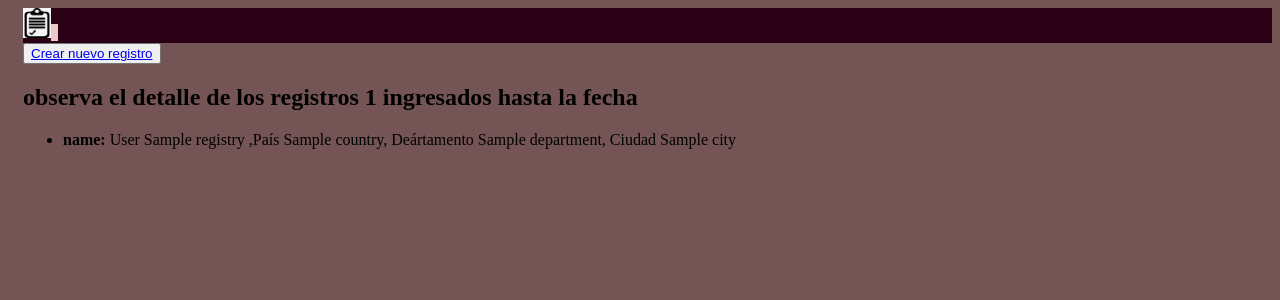
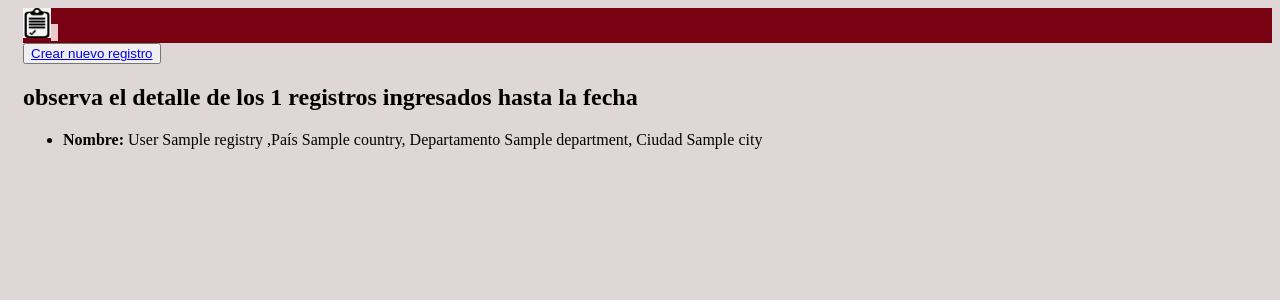
Before and after one commit to jrco1989/form-test, a Django app: page / in a window 1280 px wide. Shown: the top 300 px of the page. Run offline with Django 3.2, Linux system fonts and the light colour scheme; tables that the repository leaves empty hold one stand-in row (values such as "Sample post").

Commit message:
arreglo del readme.md y un ajuste en index.html

```diff
--- a/app/static/styles.css
+++ b/app/static/styles.css
@@ -1,10 +1,10 @@
 #main-navbar {
-    background: rgb(43, 2, 21);
+    background: rgb(121, 2, 18);
     border-bottom: 1px solid rgba(0,0,0,.0975);
 
 }
 body {
     padding-left: 15px;
-    background: rgb(116, 84, 84);
+    background: rgb(223, 215, 215);
 
 }
--- a/app/templates/index.html
+++ b/app/templates/index.html
@@ -23,12 +23,12 @@
 
   <div class="container">
     <button >  <a  href="{%url 'new_record' %}">Crear nuevo registro</a> </button>
-    <p class="lead"><h2>observa el detalle de los registros {{num_records}} ingresados hasta la fecha</h2></p>
+    <p class="lead"><h2>observa el detalle de los  {{num_records}} registros ingresados hasta la fecha</h2></p>
     <ul>
       {% for record in all_records %}
       <li>
-        <p ><strong>name: </strong> {{ record.last_name }} {{ record.name }}
-          ,País {{ record.country.name}}, Deártamento {{ record.department.name}}, Ciudad {{ record.city.name}} </p>
+        <p ><strong>Nombre: </strong> {{ record.last_name }} {{ record.name }}
+          ,País {{ record.country.name}}, Departamento {{ record.department.name}}, Ciudad {{ record.city.name}} </p>
       </li>
       {% endfor %}
     </ul>
```
Also changed, not shown: README.md.
